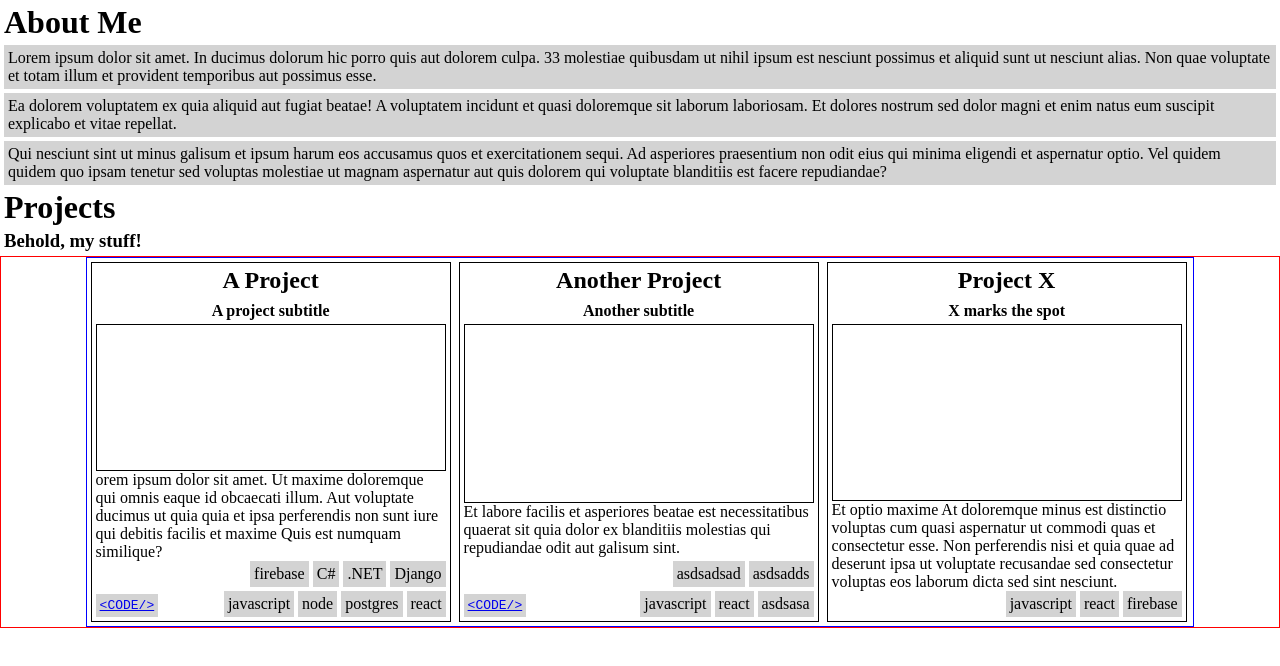
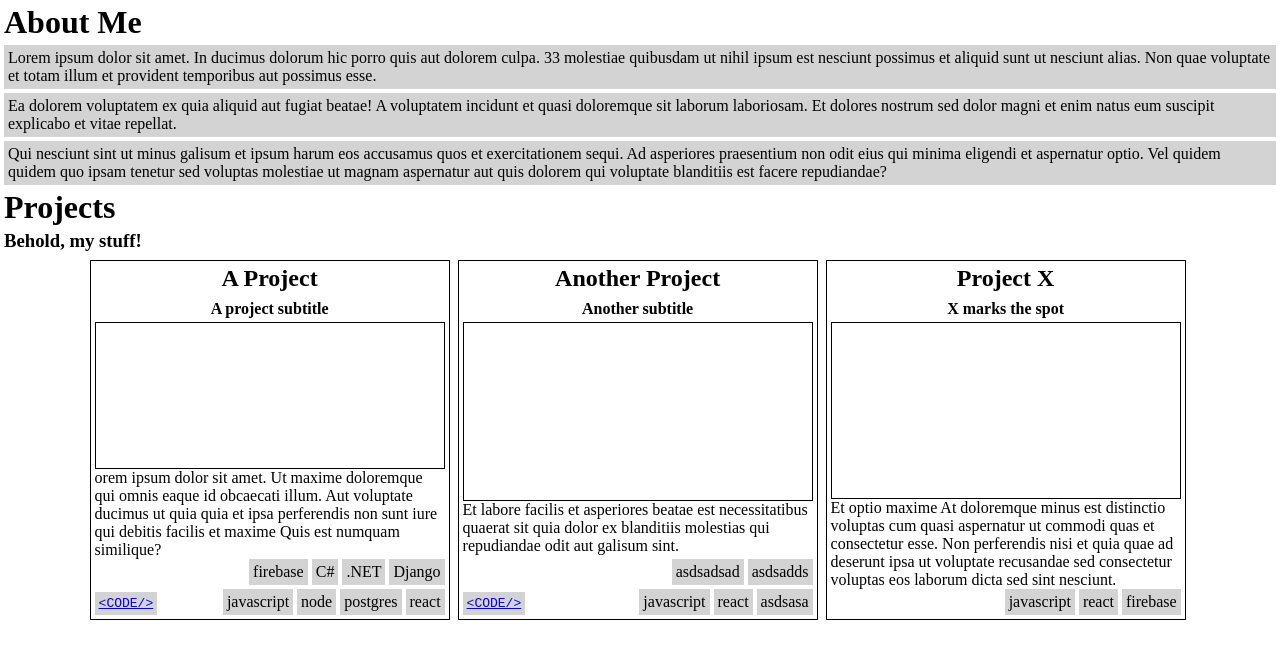
Before and after one commit to tooterfish/profile-website, a React (Vite) app: page / in a window 1280 px wide. Shown: the top 666 px of the page. Built offline with nearby package versions, Linux system fonts and the light colour scheme.

Commit message:
comment out dedug border lines

```diff
--- a/src/components/Projects.css
+++ b/src/components/Projects.css
@@ -1,5 +1,5 @@
 .projects-outer-container {
-  border: 1px solid red;
+  /* border: 1px solid red; */
   display: flex;
   flex-direction: column;
   align-items: center;
@@ -9,7 +9,7 @@
   display: flex;
   flex-direction: column;
   flex-wrap: wrap;
-  border: 1px solid blue;
+  /* border: 1px solid blue; */
 }
 
 @media only screen and (min-width: 799px) {
@@ -18,7 +18,7 @@
     flex-direction: row;
     flex-wrap: wrap;
     width: calc(var(--project-card-width) * 2.05);
-    border: 1px solid blue;
+    /* border: 1px solid blue; */
   }
 
   @media only screen and (min-width: 1199px) {
```
